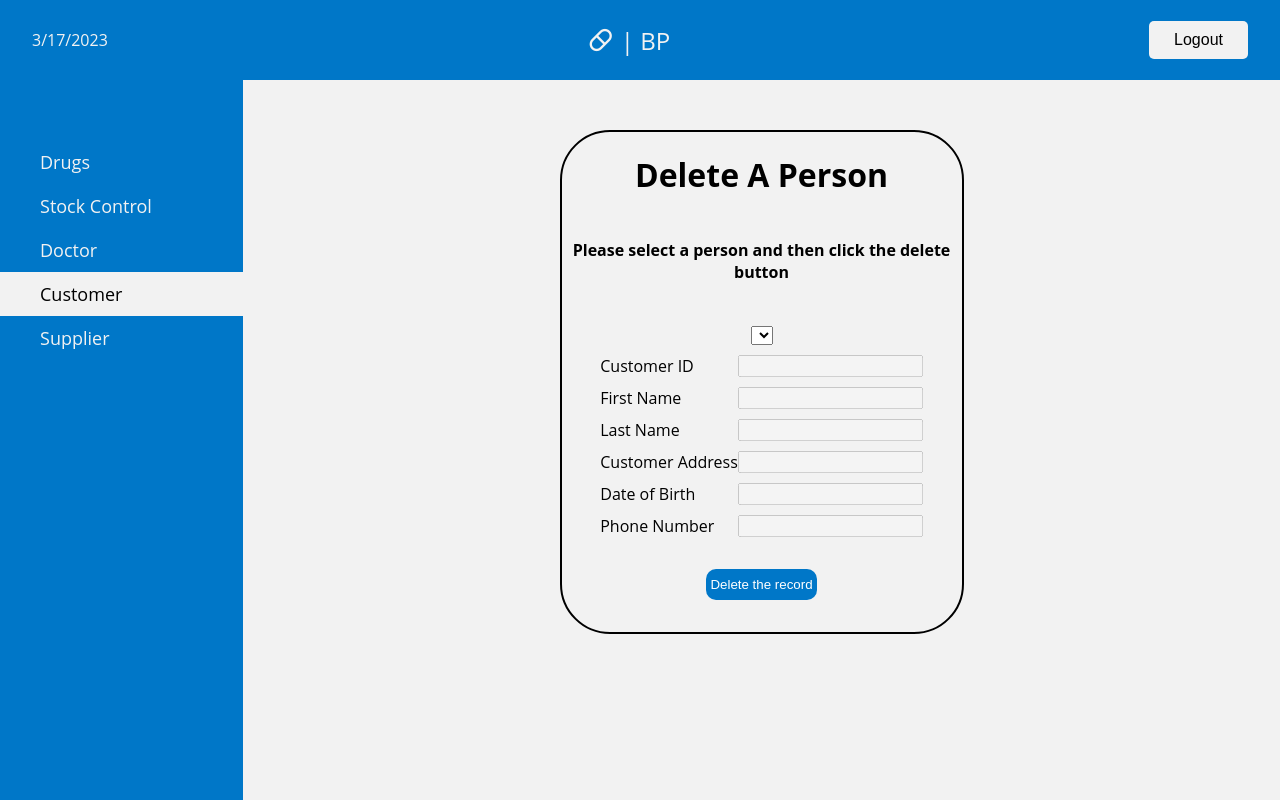
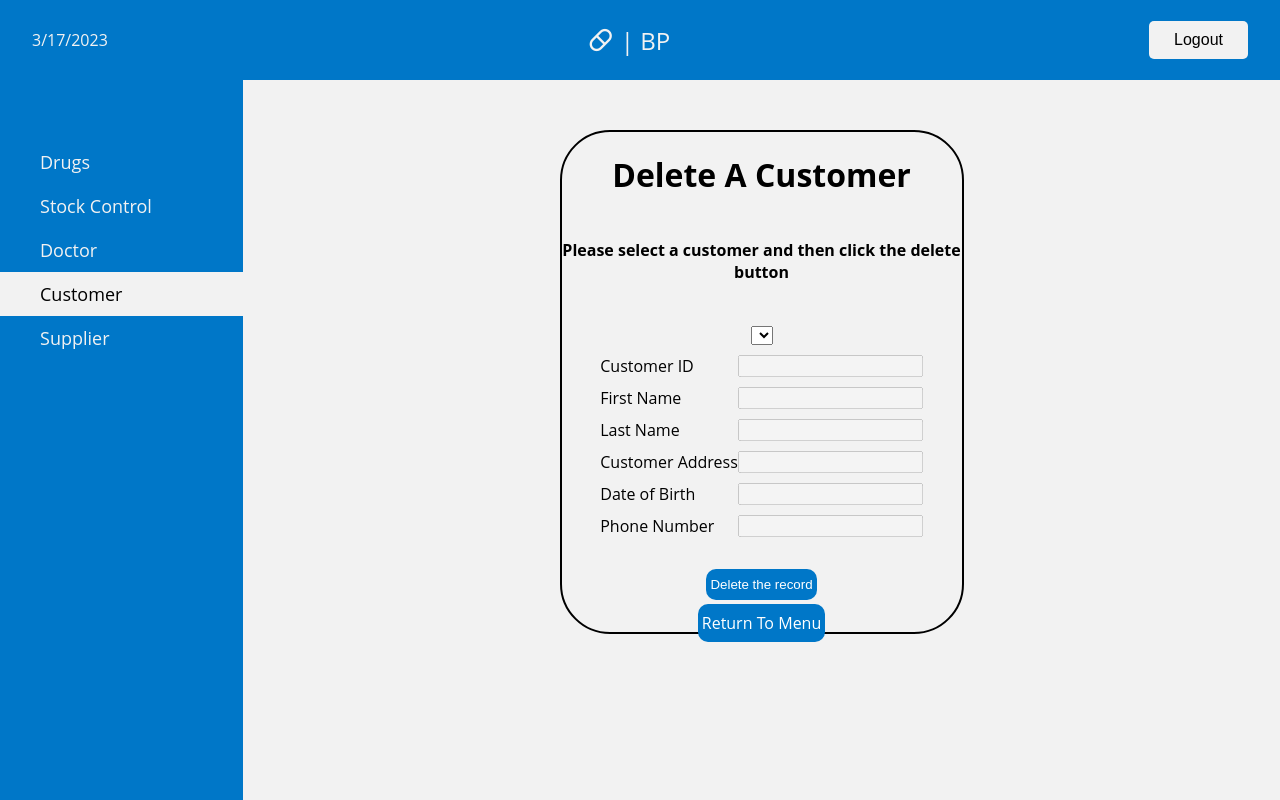
Before and after one commit to DoyleAaron/Project-22-23, a PHP site: page /custDelete.php in a window 1280 px wide. Run offline with PHP 8.4, Linux system fonts and the light colour scheme; data that the repository does not hold is empty.

Commit message:
FINAL DELETE

```diff
--- a/customerDelete/Delete.css
+++ b/customerDelete/Delete.css
@@ -153,3 +153,15 @@ main {
 	align-items: center;
 	margin: auto;
 }
+
+.homeMenu{
+	text-decoration: none;
+	background-color: var(--cool-blue);
+	border: none;
+    margin: 4px 10px;
+    border-radius: 10px;
+    padding: 8px 4px;
+	color: white;
+    cursor: pointer;
+    text-align: center;
+}
--- a/customerDelete/custDelete.php
+++ b/customerDelete/custDelete.php
@@ -1,3 +1,10 @@
+<!--
+Page: custDelete.php
+Name: Aaron Doyle
+StudentID: C00272515
+Date: 17/3/23
+Purpose: This is the screen is seen by the user when they click on the delete customer screen and it allows them to delete a customer from the database as long as they dont have an active prescription
+-->
 <?php
 include '../assets/php/db_connection.php';
 ?>
@@ -30,6 +37,7 @@ include '../assets/php/db_connection.php';
         document.getElementById("deldob").value = customerDetails[4];
         document.getElementById("deltelephoneNumber").value = customerDetails[5];
     }
+	// This function is used to populate the form so that the user can select a customer to delete
     function confirmCheck(){
         var response;
         response = confirm('Are you sure you want to delete this person?');
@@ -46,6 +54,7 @@ include '../assets/php/db_connection.php';
             return false;
         }
     }
+	// This function is a pop up that will occur when the user clicks submit just to make sure they meant to click it
 </script>
 <body>
     <div class="horizonal-nav">
@@ -70,8 +79,8 @@ include '../assets/php/db_connection.php';
         </div>
         <main>
 			<div class="form-container">
-        <h1 align="center">Delete A Person</h1>
-        <h4 align="center">Please select a person and then click the delete button</h4>
+        <h1 align="center">Delete A Customer</h1>
+        <h4 align="center">Please select a customer and then click the delete button</h4>
 		<?php include 'listbox.php'; ?>
         <form name="deleteForm" action="delete.php" onsubmit="return confirmCheck()" method="post">
 
@@ -104,13 +113,16 @@ include '../assets/php/db_connection.php';
 				<label for="deltelephoneNumber">Phone Number</label>
 				<input type="text" name="deltelephoneNumber" id="deltelephoneNumber" disabled>
 			</div>
+			<br>
 
-			<br>
             <input type="submit" value="Delete the record" class ="buttoncss" align="center">
+
 			</form>
+				<a href="../Menu/AaronsMenu.html" class="homeMenu">Return To Menu</a>
 			</div>
         </main>
     </div>
 </body>
+
     <script src="../assets/js/date.js"></script>
 </html>
```
Also changed, not shown: customerDelete/delete.php (+11 -3 lines), customerDelete/listbox.php (+9 -0 lines). Lines whose indentation alone changed are shown as unchanged.
